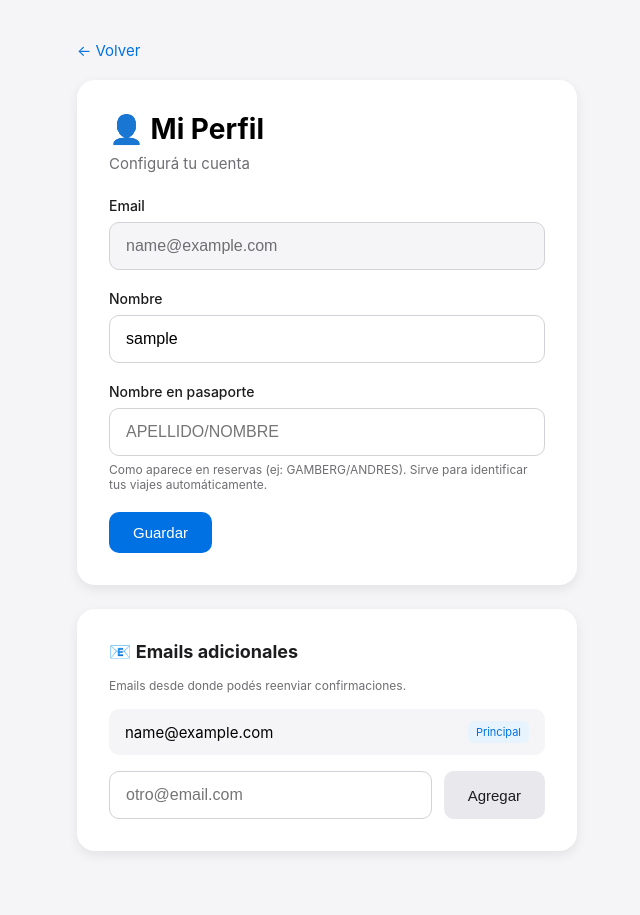
After one commit to andygamberg/mi-agente-viajes, a Flask app: page /perfil in a window 1280 px wide. The commit adds this page. Shown: the whole page, without its empty margins (313-953 px from the left). Run offline with Flask 3, Linux system fonts and the light colour scheme; the visitor is signed in with stand-in values (Sample User, id 1).

Commit message:
feat: MVP6 completo - perfil usuario, nombre_pasaporte, emails adicionales, match por pasajeros

```diff
--- a/app.py
+++ b/app.py
@@ -1353,6 +1353,7 @@ def migrate_db():
         with db.engine.connect() as conn:
             # Agregar columna user_id si no existe
             conn.execute(db.text("ALTER TABLE viaje ADD COLUMN IF NOT EXISTS user_id INTEGER"))
+            conn.execute(db.text("ALTER TABLE \"user\" ADD COLUMN IF NOT EXISTS nombre_pasaporte VARCHAR(100)"))
             conn.commit()
 
         # Crear tabla user si no existe
@@ -1376,3 +1377,52 @@ def assign_viajes(user_id):
         return {'success': True, 'viajes_asignados': count}, 200
     except Exception as e:
         return {'success': False, 'error': str(e)}, 500
+
+# Perfil de usuario
+@app.route('/perfil')
+@login_required
+def perfil():
+    from models import UserEmail
+    emails_adicionales = UserEmail.query.filter_by(user_id=current_user.id).all()
+    return render_template('perfil.html', emails_adicionales=emails_adicionales)
+
+@app.route('/update-profile', methods=['POST'])
+@login_required
+def update_profile():
+    current_user.nombre = request.form.get('nombre', '').strip()
+    current_user.nombre_pasaporte = request.form.get('nombre_pasaporte', '').strip().upper() or None
+    db.session.commit()
+    flash('Perfil actualizado', 'success')
+    return redirect(url_for('perfil'))
+
+@app.route('/add-email', methods=['POST'])
+@login_required
+def add_email():
+    from models import UserEmail
+    email = request.form.get('email', '').strip().lower()
+    if not email:
+        flash('Email inválido', 'error')
+        return redirect(url_for('perfil'))
+
+    # Verificar que no exista
+    existe = UserEmail.query.filter_by(email=email).first()
+    if existe:
+        flash('Ese email ya está registrado', 'error')
+        return redirect(url_for('perfil'))
+
+    nuevo = UserEmail(user_id=current_user.id, email=email)
+    db.session.add(nuevo)
+    db.session.commit()
+    flash(f'Email {email} agregado', 'success')
+    return redirect(url_for('perfil'))
+
+@app.route('/remove-email/<int:email_id>', methods=['POST'])
+@login_required
+def remove_email(email_id):
+    from models import UserEmail
+    email = UserEmail.query.get(email_id)
+    if email and email.user_id == current_user.id:
+        db.session.delete(email)
+        db.session.commit()
+        flash('Email eliminado', 'success')
+    return redirect(url_for('perfil'))
--- a/models.py
+++ b/models.py
@@ -15,6 +15,7 @@ class User(UserMixin, db.Model):
     email = db.Column(db.String(120), unique=True, nullable=False)
     password_hash = db.Column(db.String(256), nullable=False)
     nombre = db.Column(db.String(100), nullable=False)
+    nombre_pasaporte = db.Column(db.String(100))  # Como aparece en reservas: APELLIDO/NOMBRE
     creado = db.Column(db.DateTime, default=datetime.utcnow)
     activo = db.Column(db.Boolean, default=True)
 
--- a/templates/index.html
+++ b/templates/index.html
@@ -590,7 +590,7 @@
     <div class="container">
         <header>
             <div class="user-info" style="position: absolute; top: 20px; right: 20px; font-size: 14px; color: #6e6e73;">
-                👤 {{ current_user.nombre }} | <a href="{{ url_for('auth.logout') }}" style="color: #0071e3;">Salir</a>
+                👤 <a href="{{ url_for('perfil') }}" style="color: #1d1d1f; text-decoration: none;">{{ current_user.nombre }}</a> | <a href="{{ url_for('auth.logout') }}" style="color: #0071e3;">Salir</a>
             </div>
             <h1>Mis Viajes</h1>
             <div class="header-actions">
--- /dev/null
+++ b/templates/perfil.html
@@ -0,0 +1,135 @@
+<!DOCTYPE html>
+<html lang="es">
+<head>
+    <meta charset="UTF-8">
+    <meta name="viewport" content="width=device-width, initial-scale=1.0">
+    <title>Mi Perfil - Mis Viajes</title>
+    <style>
+        * { margin: 0; padding: 0; box-sizing: border-box; }
+        body {
+            font-family: -apple-system, BlinkMacSystemFont, 'Segoe UI', Roboto, sans-serif;
+            background: #f5f5f7;
+            min-height: 100vh;
+            padding: 40px 20px;
+        }
+        .container { max-width: 500px; margin: 0 auto; }
+        .card {
+            background: white;
+            border-radius: 18px;
+            padding: 32px;
+            margin-bottom: 24px;
+            box-shadow: 0 4px 12px rgba(0,0,0,0.08);
+        }
+        h1 { font-size: 28px; margin-bottom: 8px; }
+        h2 { font-size: 18px; margin-bottom: 16px; color: #1d1d1f; }
+        .subtitle { color: #6e6e73; margin-bottom: 24px; font-size: 15px; }
+        .form-group { margin-bottom: 20px; }
+        label { display: block; font-size: 14px; font-weight: 500; margin-bottom: 8px; color: #1d1d1f; }
+        .hint { font-size: 12px; color: #6e6e73; margin-top: 6px; }
+        input {
+            width: 100%;
+            padding: 14px 16px;
+            font-size: 16px;
+            border: 1px solid #d2d2d7;
+            border-radius: 10px;
+            transition: all 0.2s;
+        }
+        input:focus { outline: none; border-color: #0071e3; box-shadow: 0 0 0 4px rgba(0,113,227,0.1); }
+        input:disabled { background: #f5f5f7; color: #6e6e73; }
+        .btn {
+            padding: 12px 24px;
+            font-size: 15px;
+            font-weight: 500;
+            border: none;
+            border-radius: 10px;
+            cursor: pointer;
+            transition: all 0.2s;
+        }
+        .btn-primary { background: #0071e3; color: white; }
+        .btn-primary:hover { background: #0077ed; }
+        .btn-secondary { background: #e8e8ed; color: #1d1d1f; }
+        .btn-danger { background: #ff3b30; color: white; font-size: 13px; padding: 8px 14px; }
+        .email-list { list-style: none; margin-bottom: 16px; }
+        .email-item {
+            display: flex;
+            justify-content: space-between;
+            align-items: center;
+            padding: 12px 16px;
+            background: #f5f5f7;
+            border-radius: 10px;
+            margin-bottom: 8px;
+            font-size: 15px;
+        }
+        .badge { font-size: 11px; color: #0071e3; background: #e8f4fd; padding: 4px 8px; border-radius: 6px; }
+        .back-link { display: inline-block; margin-bottom: 20px; color: #0071e3; text-decoration: none; font-size: 15px; }
+        .alert { padding: 12px 16px; border-radius: 10px; margin-bottom: 20px; font-size: 14px; }
+        .alert-success { background: #d4edda; color: #155724; }
+        .alert-error { background: #f8d7da; color: #721c24; }
+        .add-form { display: flex; gap: 12px; }
+        .add-form input { flex: 1; }
+    </style>
+</head>
+<body>
+    <div class="container">
+        <a href="{{ url_for('index') }}" class="back-link">← Volver</a>
+
+        <div class="card">
+            <h1>👤 Mi Perfil</h1>
+            <p class="subtitle">Configurá tu cuenta</p>
+
+            {% with messages = get_flashed_messages(with_categories=true) %}
+                {% if messages %}
+                    {% for category, message in messages %}
+                    <div class="alert alert-{{ category }}">{{ message }}</div>
+                    {% endfor %}
+                {% endif %}
+            {% endwith %}
+
+            <form method="POST" action="{{ url_for('update_profile') }}">
+                <div class="form-group">
+                    <label>Email</label>
+                    <input type="email" value="{{ current_user.email }}" disabled>
+                </div>
+
+                <div class="form-group">
+                    <label>Nombre</label>
+                    <input type="text" name="nombre" value="{{ current_user.nombre }}" required>
+                </div>
+
+                <div class="form-group">
+                    <label>Nombre en pasaporte</label>
+                    <input type="text" name="nombre_pasaporte" value="{{ current_user.nombre_pasaporte or '' }}" placeholder="APELLIDO/NOMBRE">
+                    <p class="hint">Como aparece en reservas (ej: GAMBERG/ANDRES). Sirve para identificar tus viajes automáticamente.</p>
+                </div>
+
+                <button type="submit" class="btn btn-primary">Guardar</button>
+            </form>
+        </div>
+
+        <div class="card">
+            <h2>📧 Emails adicionales</h2>
+            <p class="hint" style="margin-bottom: 16px;">Emails desde donde podés reenviar confirmaciones.</p>
+
+            <ul class="email-list">
+                <li class="email-item">
+                    {{ current_user.email }}
+                    <span class="badge">Principal</span>
+                </li>
+                {% for email in emails_adicionales %}
+                <li class="email-item">
+                    {{ email.email }}
+                    <form method="POST" action="{{ url_for('remove_email', email_id=email.id) }}" style="display:inline;">
+                        <button type="submit" class="btn btn-danger">Quitar</button>
+                    </form>
+                </li>
+                {% endfor %}
+            </ul>
+
+            <form method="POST" action="{{ url_for('add_email') }}" class="add-form">
+                <input type="email" name="email" placeholder="otro@email.com" required>
+                <button type="submit" class="btn btn-secondary">Agregar</button>
+            </form>
+        </div>
+    </div>
+</body>
+</html>
```
Also changed, not shown: UX_UI_ROADMAP.md (+28 -0 lines), gmail_to_db.py (+41 -1 lines).
